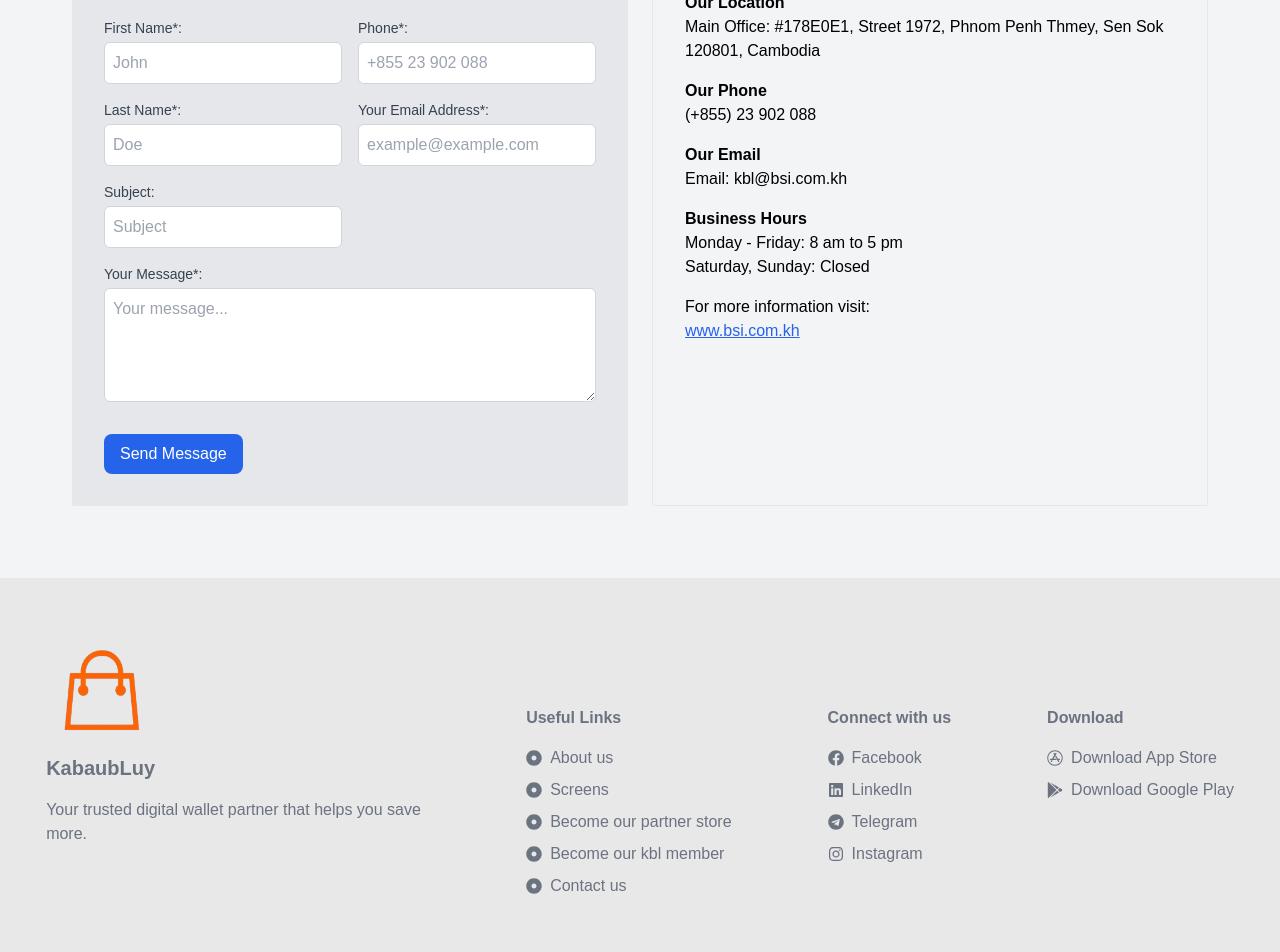
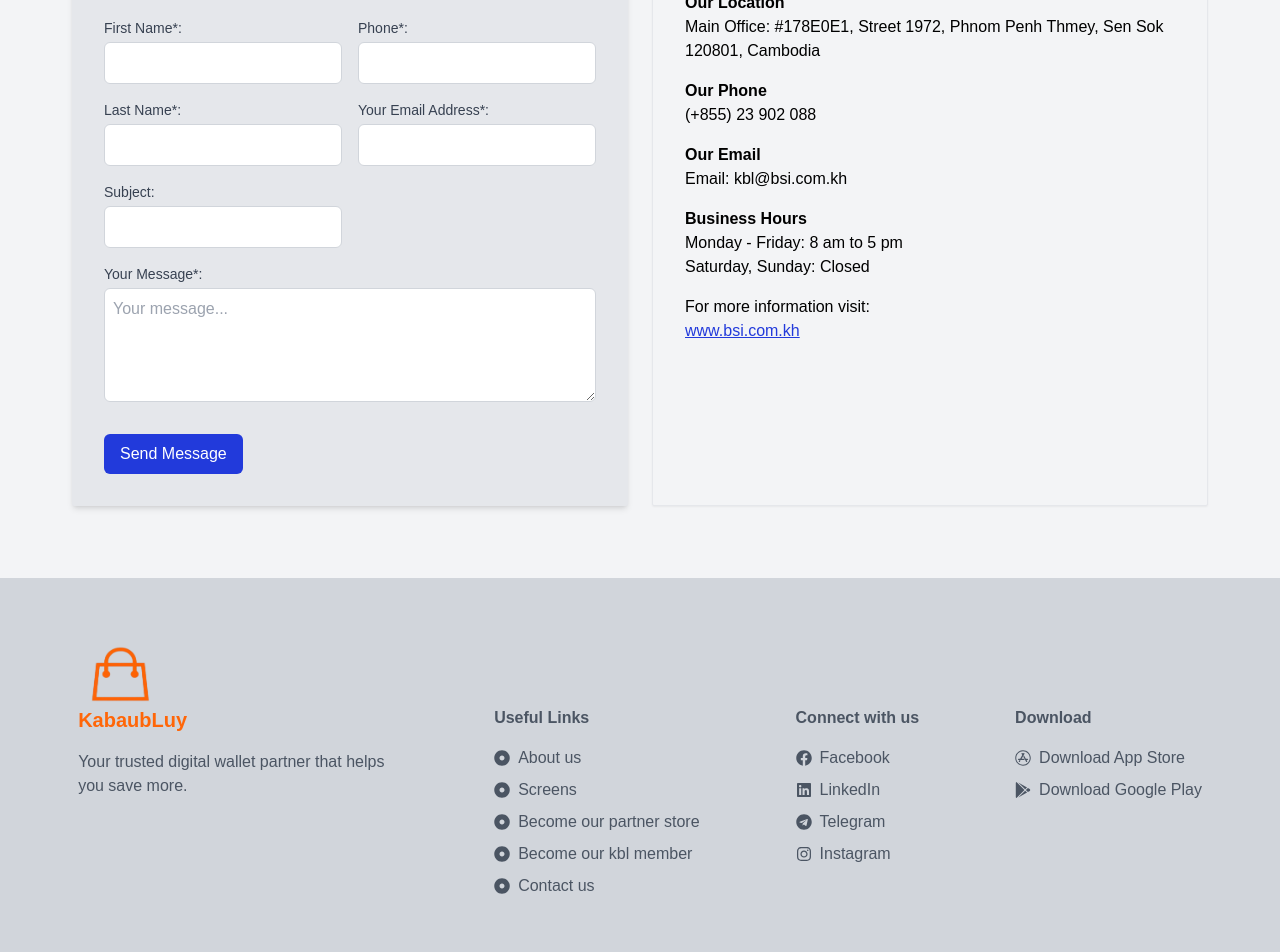
Before and after one commit to ThievLin/kabaubluy, a Next.js app: page /contact in a window 1280 px wide. Shown: the part 320-1272 px from the top of the page. Built offline with nearby package versions, Linux system fonts and the light colour scheme.

Commit message:
update career about us footer and contact

```diff
--- a/app/career/page.tsx
+++ b/app/career/page.tsx
@@ -31,7 +31,7 @@ const Accordion = () => {
       <div className="space-y-6 p-6 md:p-8 lg:p-12 w-[90%] sm:w-[85%] lg:w-[70%] mx-auto relative">
         {/* Introductory Section */}
         <div className="bg-white p-6 rounded-md shadow" data-aos="fade-up" data-aos-delay="300">
-          <h1 className="text-2xl font-bold mb-4" data-aos="fade-up">
+          <h1 className="text-2xl font-bold mb-4 text-[#FF6608]" data-aos="fade-up">
             Careers
           </h1>
           <p className="text-gray-600 mb-4 text-base sm:text-lg">
--- a/app/components/About-Us.tsx
+++ b/app/components/About-Us.tsx
@@ -20,7 +20,7 @@ const AboutUs = () => {
         <div className="flex flex-col md:flex-row items-center justify-center p-4 md:px-12 md:py-12 lg:px-24 lg:py-12">
           <div className="lg:w-[60%] mb-6 md:mb-0 md:pr-8 text-center md:text-left mx-auto">
             <h4 className="text-xl font-semibold mb-4" data-aos="fade-up">About us!</h4>
-            <h4 className="text-3xl font-semibold mb-4" data-aos="fade-up" data-aos-delay="200">Who we are!</h4>
+            <h4 className="text-3xl font-semibold mb-4 text-[#FF6608]" data-aos="fade-up" data-aos-delay="200">Who we are!</h4>
             <p className="text-lg" data-aos="fade-up" data-aos-delay="300">
               Kabaub Luy Application is an innovative and integrative membership application with cashless payment functions that incorporates the digital wallet payment option to help customers save more via merchant reward offers and discounts. Kabaub Luy acts as a customer&apos;s trusted digital wallet partner.
               At KabaubLuy, we value quality, innovation, and customer satisfaction.
@@ -42,7 +42,7 @@ const AboutUs = () => {
         </div>
 
         <div className="items-center justify-center p-4 md:p-12 lg:p-24">
-          <h4 className="text-3xl font-semibold mb-8 text-center" data-aos="fade-up">What we do!</h4>
+          <h4 className="text-3xl font-semibold mb-8 text-center text-[#FF6608]" data-aos="fade-up">What we do!</h4>
           <div className="flex flex-col lg:flex-row justify-center lg:justify-between lg:w-[90%] mx-auto mb-6 md:mb-0 text-center">
               <div className="bg-white border rounded-lg p-6 mb-4 lg:mb-0 lg:mr-4 flex-1 flex flex-col" data-aos="fade-up">
               <div className="flex justify-center mb-4">
--- a/app/components/Footer.tsx
+++ b/app/components/Footer.tsx
@@ -1,17 +1,18 @@
 import Image from 'next/image';
+import Link from 'next/link';
 import React from 'react';
 import { FaFacebook, FaLinkedin, FaTelegram, FaInstagram, FaAppStore, FaGooglePlay, FaDotCircle } from 'react-icons/fa';
 
 const Footer = () => {
   return (
-    <div className="bg-[#e8e8e8] text-gray-500">
+    <div className="bg-gray-300 text-gray-600 shadow-sm">
       <div className="flex flex-col md:flex-row items-start">
         <div className="flex flex-col sm:flex-row justify-between m-auto space-y-4 md:space-y-16 space-x-2 md:space-x-8 lg:space-x-24 md:px-4 py-10 md:py-12 lg:py-16">
           {/* Logo and Introduction */}
-          <div className="space-y-4">
-            <Image src="/images/logofoot.png" alt="Logo" width={100} height={100} className="w-28 h-24" />
-            <h1 className="text-xl font-bold">KabaubLuy</h1>
-            <p className="text-muted-foreground mb-6 md:mb-0 max-w-sm">
+          <div className="">
+            <Image src="/images/logofoot.png" alt="Logo" width={100} height={100} className="w-22 h-16" />
+            <h1 className="text-xl font-bold text-[#FF6608]">KabaubLuy</h1>
+            <p className="text-gray-600 md:mb-0 max-w-xs mt-4">
               Your trusted digital wallet partner that helps you save more.
             </p>
           </div>
@@ -19,31 +20,31 @@ const Footer = () => {
           {/* Useful Links */}
           <div className="space-y-4">
             <h2 className="font-semibold">Useful Links</h2>
-            <ul className="text-muted-foreground space-y-2">
+            <ul className="text-gray-600 space-y-2">
               <li>
-                <a href="/about" className="flex items-center hover:text-primary hover:underline">
+                <Link href="/about" className="flex items-center hover:text-primary hover:underline">
                   <FaDotCircle className="mr-2" /> About us
-                </a>
+                </Link>
               </li>
               <li>
-                <a href="/screen" className="flex items-center hover:text-primary hover:underline">
+                <Link href="/screen" className="flex items-center hover:text-primary hover:underline">
                   <FaDotCircle className="mr-2" /> Screens
-                </a>
+                </Link>
               </li>
               <li>
-                <a href="/partner-store" className="flex items-center hover:text-primary hover:underline">
+                <Link href="/partner-store" className="flex items-center hover:text-primary hover:underline">
                   <FaDotCircle className="mr-2" /> Become our partner store
-                </a>
+                </Link>
               </li>
               <li>
-                <a href="/kbl-member" className="flex items-center hover:text-primary hover:underline">
+                <Link href="/kbl-member" className="flex items-center hover:text-primary hover:underline">
                   <FaDotCircle className="mr-2" /> Become our kbl member
-                </a>
+                </Link>
               </li>
               <li>
-                <a href="/contact" className="flex items-center hover:text-primary hover:underline">
+                <Link href="/contact" className="flex items-center hover:text-primary hover:underline">
                   <FaDotCircle className="mr-2" /> Contact us
-                </a>
+                </Link>
               </li>
             </ul>
           </div>
@@ -51,26 +52,26 @@ const Footer = () => {
           {/* Connect with */}
           <div className="space-y-4">
             <h2 className="font-semibold">Connect with us</h2>
-            <ul className="text-muted-foreground space-y-2">
+            <ul className="text-gray-600 space-y-2">
               <li>
-                <a href="#" className="flex items-center hover:text-primary hover:underline">
+                <Link href="#" className="flex items-center hover:text-primary hover:underline">
                   <FaFacebook className="mr-2" /> Facebook
-                </a>
+                </Link>
               </li>
               <li>
-                <a href="#" className="flex items-center hover:text-primary hover:underline">
+                <Link href="#" className="flex items-center hover:text-primary hover:underline">
                   <FaLinkedin className="mr-2" /> LinkedIn
-                </a>
+                </Link>
               </li>
               <li>
-                <a href="#" className="flex items-center hover:text-primary hover:underline">
+                <Link href="#" className="flex items-center hover:text-primary hover:underline">
                   <FaTelegram className="mr-2" /> Telegram
-                </a>
+                </Link>
               </li>
               <li>
-                <a href="#" className="flex items-center hover:text-primary hover:underline">
+                <Link href="#" className="flex items-center hover:text-primary hover:underline">
                   <FaInstagram className="mr-2" /> Instagram
-                </a>
+                </Link>
               </li>
             </ul>
           </div>
@@ -78,26 +79,26 @@ const Footer = () => {
           {/* Download */}
           <div className="space-y-4">
             <h2 className="font-semibold">Download</h2>
-            <ul className="text-muted-foreground space-y-2">
+            <ul className="text-gray-600 space-y-2">
               <li className='hover:underline'>
-                <a href="#" className="flex items-center hover:text-primary">
+                <Link href="#" className="flex items-center hover:text-primary">
                   <FaAppStore className="mr-2" /> Download App Store
-                </a>
+                </Link>
               </li>
               <li className='hover:underline'>
-                <a href="#" className="flex items-center hover:text-primary">
+                <Link href="#" className="flex items-center hover:text-primary">
                   <FaGooglePlay className="mr-2" /> Download Google Play
-                </a>
+                </Link>
               </li>
             </ul>
           </div>
         </div>
       </div>
-      <div className="flex flex-col md:flex-row items-center justify-between text-sm text-start px-4 md:px-16 mt-8 bg-gray-700 py-4 text-gray-100">
+      <div className="flex flex-col md:flex-row items-center justify-between text-sm text-start px-4 md:px-16 mt-8 bg-[#223adb] py-4 text-gray-100">
         <span>© 2024 Technovation BSI. All Rights Reserved</span>
         <div className="flex space-x-4 mt-2 md:mt-0">
-          <a href="/term-condition" className="hover:underline">Terms & Conditions</a>
-          <a href="/privacy-policy" className="hover:underline">Privacy Policy</a>
+          <Link href="/term-condition" className="hover:underline">Terms & Conditions</Link>
+          <Link href="/privacy-policy" className="hover:underline">Privacy Policy</Link>
         </div>
       </div>
     </div>
--- a/app/contact/page.tsx
+++ b/app/contact/page.tsx
@@ -3,8 +3,8 @@ const Contact = () => {
         <div className="bg-gray-100 p-2 md:p-4 lg:p-10">
             <div className="max-w-7xl mx-auto p-2 lg:p-8">
                 <div className="grid grid-cols-1 md:grid-cols-2 gap-6">
-                    <div className='bg-gray-200 p-2 lg:p-8 rounded-sm'>
-                        <h1 className="text-2xl font-semibold mb-6">Contact Us</h1>
+                    <div className='bg-gray-200 p-2 lg:p-8 rounded-sm shadow-md'>
+                        <h1 className="text-2xl font-semibold mb-6 text-[#FF6608]">Contact Us</h1>
                         <p className="mb-4">Leave your contact information here! We will contact you shortly once we receive your inquiry.</p>
                         <h2 className="text-lg font-semibold mb-4">Feel free to contact with us</h2>
                         <form>
@@ -16,7 +16,7 @@ const Contact = () => {
                                         id="first-name"
                                         required
                                         className="mt-1 block w-full border border-gray-300 rounded-md p-2"
-                                        placeholder="John"
+                                        placeholder=""
                                     />
                                 </div>
                                 <div>
@@ -26,7 +26,7 @@ const Contact = () => {
                                         id="phone"
                                         required
                                         className="mt-1 block w-full border border-gray-300 rounded-md p-2"
-                                        placeholder="+855 23 902 088"
+                                        placeholder=""
                                     />
                                 </div>
                                 <div>
@@ -36,7 +36,7 @@ const Contact = () => {
                                         id="last-name"
                                         required
                                         className="mt-1 block w-full border border-gray-300 rounded-md p-2"
-                                        placeholder="Doe"
+                                        placeholder=""
                                     />
                                 </div>
                                 <div>
@@ -46,7 +46,7 @@ const Contact = () => {
                                         id="email"
                                         required
                                         className="mt-1 block w-full border border-gray-300 rounded-md p-2"
-                                        placeholder="example@example.com"
+                                        placeholder=""
                                     />
                                 </div>
                                 <div>
@@ -55,7 +55,7 @@ const Contact = () => {
                                         type="text"
                                         id="subject"
                                         className="mt-1 block w-full border border-gray-300 rounded-md p-2"
-                                        placeholder="Subject"
+                                        placeholder=""
                                     />
                                 </div>
                                 <div className="md:col-span-2">
@@ -71,15 +71,15 @@ const Contact = () => {
                             </div>
                             <button
                                 type="submit"
-                                className="mt-4 bg-blue-600 text-white px-4 py-2 rounded-lg"
+                                className="mt-4 bg-[#223adb] text-white px-4 py-2 rounded-md"
                             >
                                 Send Message
                             </button>
                         </form>
                     </div>
 
-                    <div className='p-2 lg:p-8 rounded-sm border'>
-                        <h2 className="text-2xl font-semibold mb-4">Business Opportunity</h2>
+                    <div className='p-2 lg:p-8 rounded-sm border shadow-sm'>
+                        <h2 className="text-2xl font-semibold mb-4 text-[#FF6608]">Business Opportunity</h2>
                         <p>At BSI, we welcome any opportunity you may bring about becoming our customers or suppliers, and we will be happy to assist you. Please get in touch with us at:</p>
 
                         <h3 className="mt-4 font-semibold">Our Location</h3>
@@ -96,7 +96,7 @@ const Contact = () => {
                         <p>Saturday, Sunday: Closed</p>
 
                         <p className="mt-4">For more information visit:</p>
-                        <a href="https://www.bsi.com.kh" className="text-blue-600 underline">www.bsi.com.kh</a>
+                        <a href="https://www.bsi.com.kh" className="text-[#223adb] underline">www.bsi.com.kh</a>
                     </div>
                 </div>
             </div>
```
